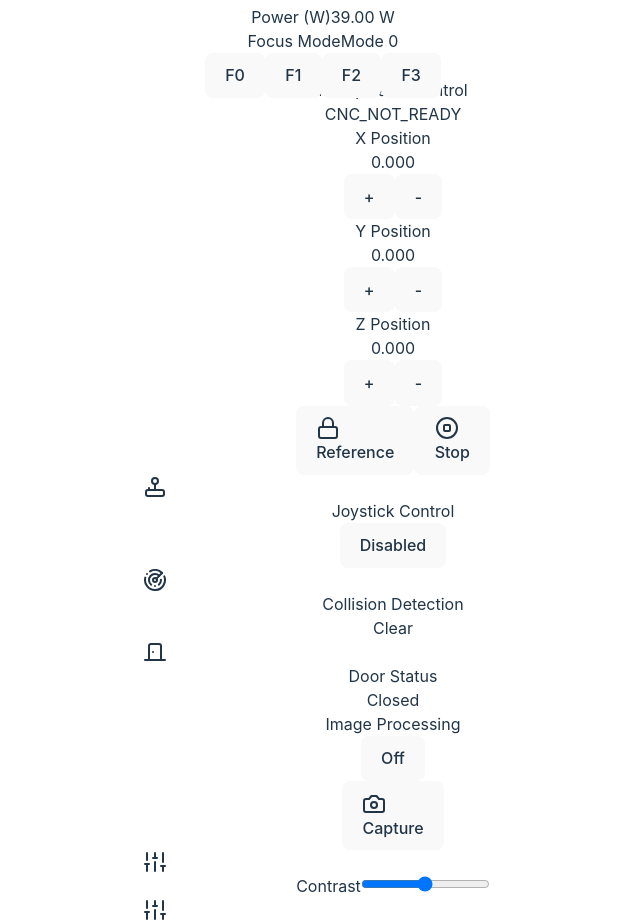
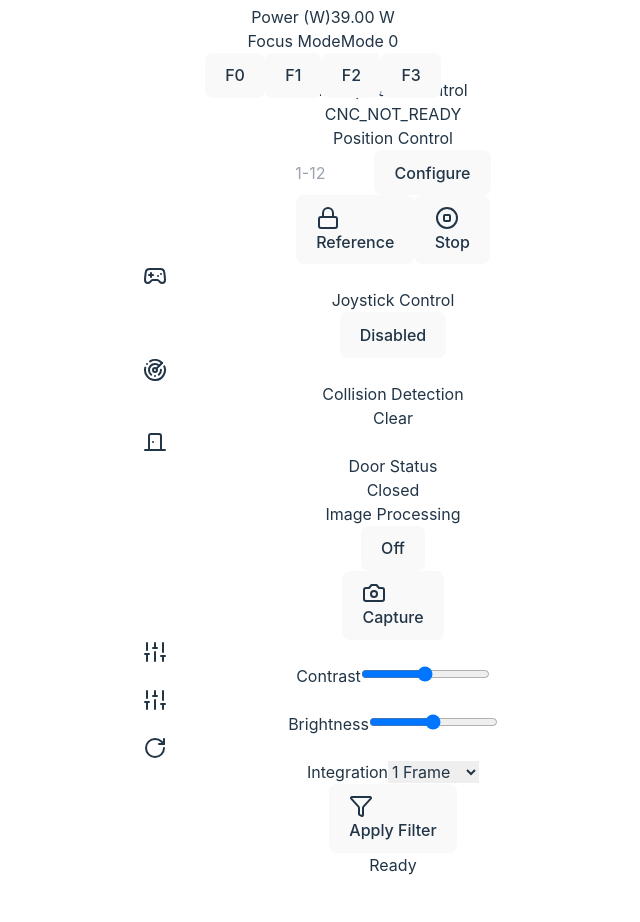
Before and after one commit to YulkonFU/React-Tailwind, a React (Vite) app: page / in a window 1280 px wide. Shown: the part 920-1842 px from the top of the page, without its empty margins (247-887 px from the left). Built offline with nearby package versions, Linux system fonts and the light colour scheme.

Commit message:
ManipulatorControl Fixed

```diff
--- a/src/components/ManipulatorControl.jsx
+++ b/src/components/ManipulatorControl.jsx
@@ -1,60 +1,58 @@
-import { useState } from 'react';
-import { Joystick, StopCircle, Lock, Radar, DoorClosed } from 'lucide-react';
+import { useState } from "react";
+import {
+  Gamepad2,
+  StopCircle,
+  Lock,
+  Radar,
+  DoorClosed,
+  ChevronDown,
+  ChevronUp,
+} from "lucide-react";
 
 const ManipulatorControl = () => {
   const [manipulatorState, setManipulatorState] = useState({
-    status: 'CNC_NOT_READY',
+    status: "CNC_NOT_READY",
     isJoyEnabled: false,
-    position: { x: 0, y: 0, z: 0 },
     isDoorOpen: false,
     isCollisionDetected: false,
-    isReferencing: false
+    isReferencing: false,
+    axisCount: 0,
+    positions: [],
   });
 
-  // 处理参考点设置
-  const handleReference = () => {
-    setManipulatorState(prev => ({
+  const [showAxisPanel, setShowAxisPanel] = useState(false);
+  const [tempAxisCount, setTempAxisCount] = useState("");
+
+  // 设置轴数并初始化位置数据
+  const handleSetAxisCount = () => {
+    const count = parseInt(tempAxisCount);
+    if (count > 0 && count <= 12) {
+      const newPositions = Array(count)
+        .fill(0)
+        .map(() => parseFloat("0.000")); // 确保初始值为数字
+      setManipulatorState((prev) => ({
         ...prev,
-      status: 'CNC_DRIVING_REF',
-      isReferencing: true
+        axisCount: count,
+        positions: newPositions,
       }));
-
-    // 模拟参考点设置过程
-    setTimeout(() => {
-      setManipulatorState(prev => ({
-        ...prev,
-        status: 'CNC_STAND_STILL',
-        isReferencing: false
-      }));
-    }, 2000);
+      setTempAxisCount("");
+    }
   };
 
-  // 处理紧急停止
-  const handleStop = () => {
-    setManipulatorState(prev => ({
+  // 更新位置值
+  const handlePositionChange = (index, value) => {
+    const newPositions = [...manipulatorState.positions];
+    newPositions[index] = parseFloat(value) || 0;
+    setManipulatorState((prev) => ({
       ...prev,
-      status: 'CNC_STAND_STILL',
-      isReferencing: false
+      positions: newPositions,
     }));
   };
 
-  // 处理摇杆启用/禁用
-  const toggleJoystick = () => {
-    setManipulatorState(prev => ({
-      ...prev,
-      isJoyEnabled: !prev.isJoyEnabled
-    }));
-  };
-
-  // 位置调整函数
-  const adjustPosition = (axis, value) => {
-    setManipulatorState(prev => ({
-      ...prev,
-      position: {
-        ...prev.position,
-        [axis]: prev.position[axis] + value
-      }
-    }));
+  // 移动到指定位置
+  const handleMove = () => {
+    console.log("Moving to positions:", manipulatorState.positions);
+    // TODO: 实现实际的移动逻辑
   };
 
   return (
@@ -63,80 +61,145 @@ const ManipulatorControl = () => {
       <div className="flex items-center justify-between mb-4">
         <h3 className="text-sm font-semibold">Manipulator Control</h3>
         <div className="flex items-center space-x-2">
-          <span className={`inline-block w-2 h-2 rounded-full ${
-            manipulatorState.status === 'CNC_STAND_STILL' ? 'bg-green-500' : 'bg-yellow-500'
-          }`} />
-          <span className="text-xs text-gray-600">{manipulatorState.status}</span>
+          <span
+            className={`inline-block w-2 h-2 rounded-full ${
+              manipulatorState.status === "CNC_STAND_STILL"
+                ? "bg-green-500"
+                : "bg-yellow-500"
+            }`}
+          />
+          <span className="text-xs text-gray-600">
+            {manipulatorState.status}
+          </span>
         </div>
       </div>
 
-      {/* Position Display */}
-      <div className="grid grid-cols-3 gap-2 bg-white p-3 rounded-lg">
-        <div className="space-y-1">
-          <label className="text-xs text-gray-600">X Position</label>
-          <div className="flex items-center justify-between">
-            <span className="text-sm font-medium">{manipulatorState.position.x.toFixed(3)}</span>
-            <div className="flex flex-col">
+      {/* Position Configuration */}
+      <div className="bg-white rounded-lg">
+        <div
+          className="p-3 flex items-center justify-between cursor-pointer"
+          onClick={() =>
+            manipulatorState.axisCount > 0 && setShowAxisPanel(!showAxisPanel)
+          }
+        >
+          <div className="flex items-center gap-2">
+            <span className="text-sm font-medium">Position Control</span>
+            {manipulatorState.axisCount > 0 &&
+              (showAxisPanel ? (
+                <ChevronUp className="w-4 h-4" />
+              ) : (
+                <ChevronDown className="w-4 h-4" />
+              ))}
+          </div>
+          <div className="flex items-center gap-2">
+            {manipulatorState.axisCount === 0 ? (
+              <div className="flex gap-2">
+                <input
+                  type="number"
+                  min="1"
+                  max="12"
+                  value={tempAxisCount}
+                  onChange={(e) => setTempAxisCount(e.target.value)}
+                  className="w-20 p-1 border rounded text-sm"
+                  placeholder="1-12"
+                />
                 <button
-                className="px-2 py-1 text-xs hover:bg-gray-100 rounded"
-                onClick={() => adjustPosition('x', 0.001)}
-              >+</button>
-              <button
-                className="px-2 py-1 text-xs hover:bg-gray-100 rounded"
-                onClick={() => adjustPosition('x', -0.001)}
-              >-</button>
+                  onClick={(e) => {
+                    e.stopPropagation();
+                    handleSetAxisCount();
+                  }}
+                  className="px-3 py-1 text-sm bg-blue-500 text-white rounded hover:bg-blue-600"
+                >
+                  Configure
+                </button>
+              </div>
+            ) : (
+              <span className="text-sm text-gray-500">
+                {manipulatorState.axisCount} axes configured
+              </span>
+            )}
           </div>
         </div>
+
+        {/* Axis Position Inputs */}
+        {showAxisPanel && manipulatorState.axisCount > 0 && (
+          <div className="p-3 border-t">
+            <div className="grid grid-cols-3 gap-4">
+              {manipulatorState.positions.map((pos, index) => (
+                <div
+                  key={index}
+                  className="flex bg-gray-100 rounded border p-0.5"
+                >
+                  <div className="flex items-center px-2 font-medium">
+                    {String.fromCharCode(65 + index)}
                   </div>
-        <div className="space-y-1">
-          <label className="text-xs text-gray-600">Y Position</label>
-          <div className="flex items-center justify-between">
-            <span className="text-sm font-medium">{manipulatorState.position.y.toFixed(3)}</span>
-            <div className="flex flex-col">
-              <button
-                className="px-2 py-1 text-xs hover:bg-gray-100 rounded"
-                onClick={() => adjustPosition('y', 0.001)}
-              >+</button>
-              <button
-                className="px-2 py-1 text-xs hover:bg-gray-100 rounded"
-                onClick={() => adjustPosition('y', -0.001)}
-              >-</button>
+                  <div className="border-l border-gray-300 bg-white rounded-r flex-1">
+                    <input
+                      type="text"
+                      value={`${pos >= 0 ? "+" : ""}${pos.toFixed(3)}`}
+                      onChange={(e) => {
+                        const inputValue = e.target.value;
+                        // 允许输入负号、小数点和数字
+                        if (/^[+-]?\d*\.?\d*$/.test(inputValue)) {
+                          const numValue = parseFloat(inputValue);
+                          if (!isNaN(numValue)) {
+                            handlePositionChange(index, numValue);
+                          }
+                        }
+                      }}
+                      className="w-full px-2 py-1 focus:outline-none"
+                      style={{ fontFamily: "monospace" }}
+                    />
                   </div>
                 </div>
+              ))}
             </div>
-        <div className="space-y-1">
-          <label className="text-xs text-gray-600">Z Position</label>
-          <div className="flex items-center justify-between">
-            <span className="text-sm font-medium">{manipulatorState.position.z.toFixed(3)}</span>
-            <div className="flex flex-col">
+            <div className="mt-4 flex justify-end">
               <button
-                className="px-2 py-1 text-xs hover:bg-gray-100 rounded"
-                onClick={() => adjustPosition('z', 0.001)}
-              >+</button>
-              <button
-                className="px-2 py-1 text-xs hover:bg-gray-100 rounded"
-                onClick={() => adjustPosition('z', -0.001)}
-              >-</button>
+                onClick={handleMove}
+                className="px-4 py-2 bg-blue-500 text-white rounded hover:bg-blue-600"
+              >
+                Move To Position
+              </button>
             </div>
           </div>
-        </div>
+        )}
       </div>
 
       {/* Control Buttons */}
       <div className="grid grid-cols-2 gap-2">
         <button
-          onClick={handleReference}
+          onClick={() => {
+            setManipulatorState((prev) => ({
+              ...prev,
+              isReferencing: true,
+              status: "CNC_DRIVING_REF",
+            }));
+            setTimeout(() => {
+              setManipulatorState((prev) => ({
+                ...prev,
+                isReferencing: false,
+                status: "CNC_STAND_STILL",
+              }));
+            }, 2000);
+          }}
           className={`p-2 rounded flex items-center justify-center gap-2 ${
             manipulatorState.isReferencing
-              ? 'bg-blue-500 text-white'
-              : 'bg-white hover:bg-gray-50'
+              ? "bg-blue-500 text-white"
+              : "bg-white hover:bg-gray-50"
           }`}
         >
           <Lock className="w-4 h-4" />
           <span>Reference</span>
         </button>
         <button
-          onClick={handleStop}
+          onClick={() => {
+            setManipulatorState((prev) => ({
+              ...prev,
+              status: "CNC_STAND_STILL",
+              isReferencing: false,
+            }));
+          }}
           className="p-2 bg-red-500 text-white rounded flex items-center justify-center gap-2 hover:bg-red-600"
         >
           <StopCircle className="w-4 h-4" />
@@ -148,18 +211,23 @@ const ManipulatorControl = () => {
       <div className="space-y-2">
         <div className="flex items-center justify-between p-2 bg-white rounded">
           <div className="flex items-center gap-2">
-            <Joystick className="w-4 h-4" />
+            <Gamepad2 className="w-4 h-4" />
             <span className="text-sm">Joystick Control</span>
           </div>
           <button
-            onClick={toggleJoystick}
+            onClick={() =>
+              setManipulatorState((prev) => ({
+                ...prev,
+                isJoyEnabled: !prev.isJoyEnabled,
+              }))
+            }
             className={`px-3 py-1 rounded text-sm ${
               manipulatorState.isJoyEnabled
-                ? 'bg-green-500 text-white'
-                : 'bg-gray-200 hover:bg-gray-300'
+                ? "bg-green-500 text-white"
+                : "bg-gray-200 hover:bg-gray-300"
             }`}
           >
-            {manipulatorState.isJoyEnabled ? 'Enabled' : 'Disabled'}
+            {manipulatorState.isJoyEnabled ? "Enabled" : "Disabled"}
           </button>
         </div>
 
@@ -168,26 +236,30 @@ const ManipulatorControl = () => {
             <Radar className="w-4 h-4" />
             <span className="text-sm">Collision Detection</span>
           </div>
-          <span className={`px-2 py-1 rounded text-xs ${
+          <span
+            className={`px-2 py-1 rounded text-xs ${
               manipulatorState.isCollisionDetected
-              ? 'bg-red-100 text-red-600'
-              : 'bg-green-100 text-green-600'
-          }`}>
-            {manipulatorState.isCollisionDetected ? 'Detected' : 'Clear'}
+                ? "bg-red-100 text-red-600"
+                : "bg-green-100 text-green-600"
+            }`}
+          >
+            {manipulatorState.isCollisionDetected ? "Detected" : "Clear"}
           </span>
         </div>
 
         <div className="flex items-center justify-between p-2 bg-white rounded">
           <div className="flex items-center gap-2">
-            <DoorClosed  className="w-4 h-4" />
+            <DoorClosed className="w-4 h-4" />
             <span className="text-sm">Door Status</span>
           </div>
-          <span className={`px-2 py-1 rounded text-xs ${
+          <span
+            className={`px-2 py-1 rounded text-xs ${
               manipulatorState.isDoorOpen
-              ? 'bg-red-100 text-red-600'
-              : 'bg-green-100 text-green-600'
-          }`}>
-            {manipulatorState.isDoorOpen ? 'Open' : 'Closed'}
+                ? "bg-red-100 text-red-600"
+                : "bg-green-100 text-green-600"
+            }`}
+          >
+            {manipulatorState.isDoorOpen ? "Open" : "Closed"}
           </span>
         </div>
       </div>
--- a/src/layout/XactLayout.jsx
+++ b/src/layout/XactLayout.jsx
@@ -252,7 +252,7 @@ const XactLayout = () => {
 
           {/* Right Control Panel */}
           {!isExpanded && (
-            <div className="w-full lg:w-80 bg-white border-t lg:border-t-0 lg:border-l flex flex-col">
+            <div className="w-full lg:w-96 bg-white border-t lg:border-t-0 lg:border-l flex flex-col">
               {/* X-ray Controls */}
               <XrayControl />
 
```
Lines whose indentation alone changed are shown as unchanged.
